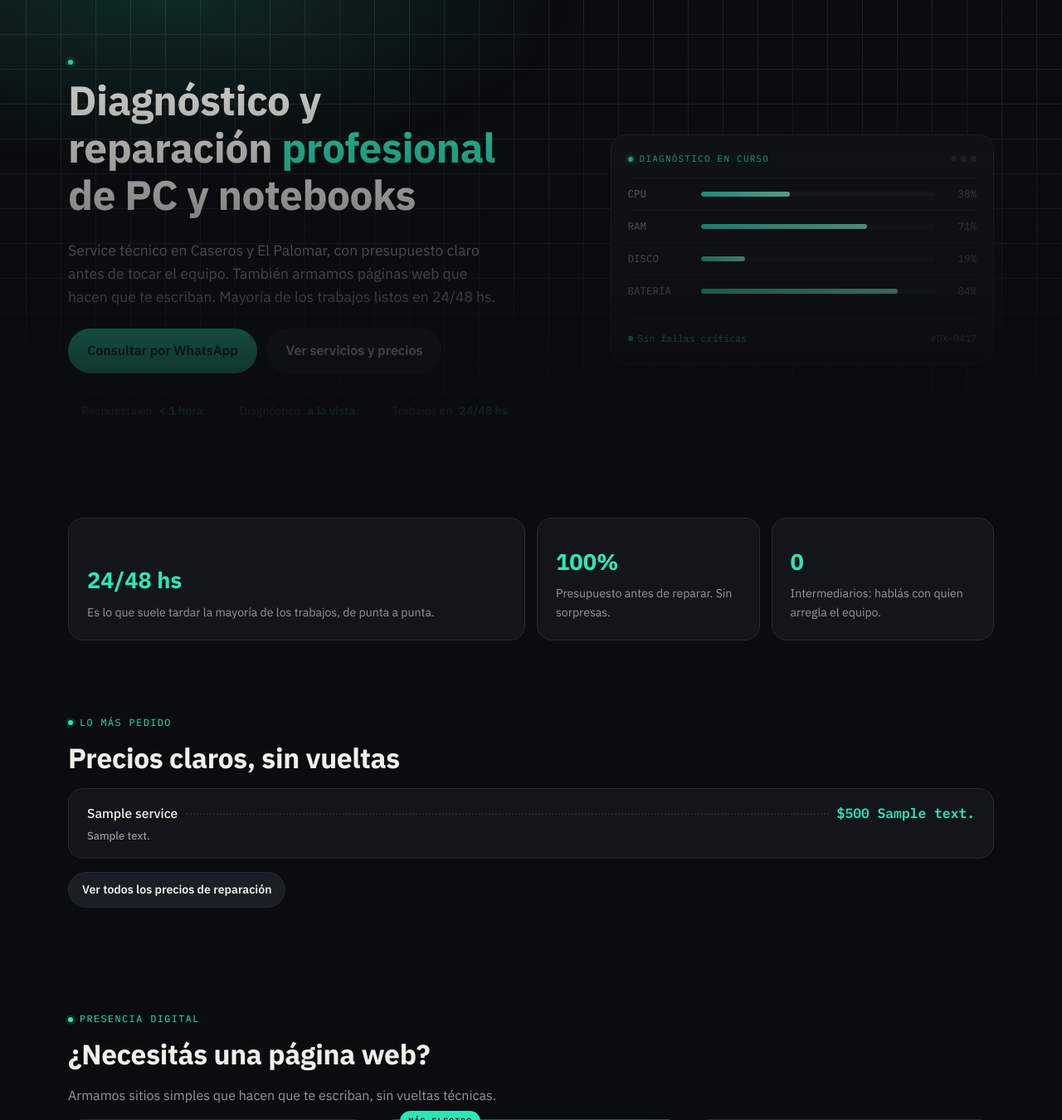
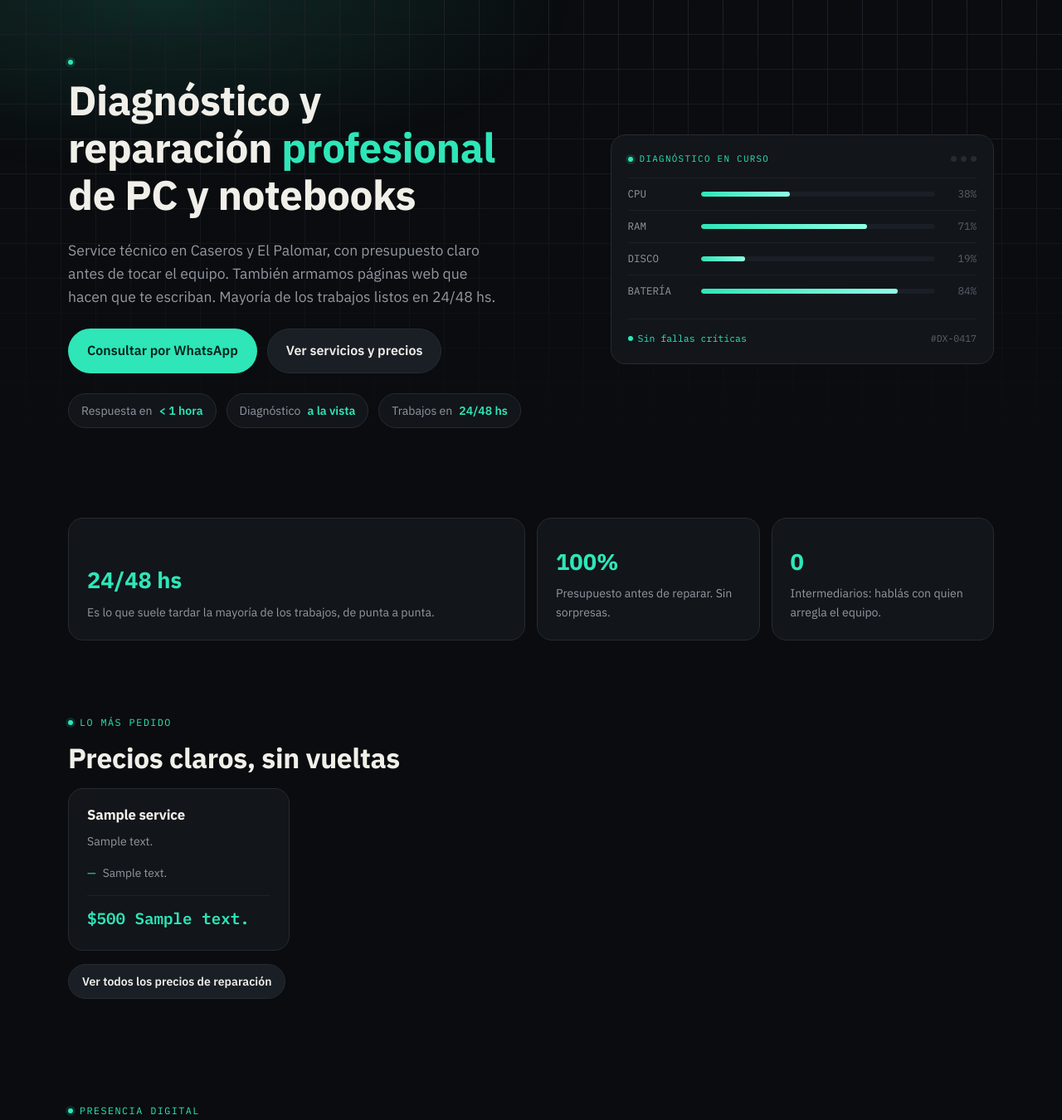
Before and after one commit to aifosinformatica/informatica, a PHP site: page / in a window 1280 px wide. Shown: the part 73-1423 px from the top of the page at 83% size. Run offline with PHP 8.4, Linux system fonts and the light colour scheme; tables that the repository leaves empty hold one stand-in row (values such as "Sample post"); data that the repository does not hold is empty; some libraries are stand-ins or nearby versions; some web fonts are replaced.

Commit message:
actualizacion de diseño

```diff
--- a/admin/service-form.php
+++ b/admin/service-form.php
@@ -123,7 +123,7 @@ admin_page_start($service ? 'Editar servicio' : 'Nuevo servicio', 'services');
         <input type="text" name="short_description" value="<?= e($service['short_description'] ?? '') ?>">
     </label>
 
-    <label>Descripción completa (opcional, no se usa en el listado corto)
+    <label>Descripción completa (opcional). Para varios ítems separá con "|" — ej: "Limpieza física|Cambio de pasta térmica|Test de estrés". Se muestra como lista en los paquetes de desarrollo web y, si el servicio está destacado, también en la home.
         <textarea name="full_description" rows="3"><?= e($service['full_description'] ?? '') ?></textarea>
     </label>
 
--- a/assets/css/style.css
+++ b/assets/css/style.css
@@ -177,16 +177,20 @@ p { margin: 0 0 1em; color: var(--text-muted); }
 .hero {
   position: relative; overflow: hidden;
   padding: 60px 0 52px;
+}
+/* Fondo decorativo (grilla + resplandor) en su propia capa, detrás del texto.
+   El degradado que lo desvanece hacia abajo vive acá, no en .hero: si estuviera
+   en .hero enmascararía también el contenido (título, botones, chips). */
+.hero::before {
+  content: ''; position: absolute; inset: 0; z-index: 0; pointer-events: none;
   background-image:
     linear-gradient(var(--border-soft) 1px, transparent 1px),
-    linear-gradient(90deg, var(--border-soft) 1px, transparent 1px);
-  background-size: 42px 42px;
-  background-position: center -1px;
+    linear-gradient(90deg, var(--border-soft) 1px, transparent 1px),
+    radial-gradient(60% 55% at 15% 0%, var(--accent-dim), transparent 65%);
+  background-size: 42px 42px, 42px 42px, 100% 100%;
+  background-position: center -1px, center -1px, 0 0;
+  background-repeat: repeat, repeat, no-repeat;
   mask-image: linear-gradient(to bottom, black, transparent 94%);
-}
-.hero::before {
-  content: ''; position: absolute; inset: 0; z-index: 0; pointer-events: none;
-  background: radial-gradient(60% 55% at 15% 0%, var(--accent-dim), transparent 65%);
 }
 .hero .container { position: relative; z-index: 1; }
 .hero__inner { display: grid; gap: 40px; }
@@ -201,8 +205,9 @@ p { margin: 0 0 1em; color: var(--text-muted); }
 }
 .hero__badge strong, .chip strong { color: var(--accent); font-weight: 600; }
 
-/* Panel de diagnóstico decorativo del hero */
+/* Panel de diagnóstico decorativo del hero — oculto en mobile: no aporta y suma scroll */
 .diag {
+  display: none;
   background: var(--surface); border: 1px solid var(--border); border-radius: var(--radius);
   padding: 20px; position: relative; overflow: hidden;
 }
@@ -227,6 +232,7 @@ p { margin: 0 0 1em; color: var(--text-muted); }
 .diag__foot .tag .dot { width: 6px; height: 6px; border-radius: 50%; background: var(--accent); }
 .diag__foot .ref { font-family: var(--font-mono); font-size: .72rem; color: var(--text-dim); }
 @media (prefers-reduced-motion: reduce) { .diag__scan { display: none; } }
+@media (min-width: 980px) { .diag { display: block; } }
 
 /* Encabezado corto de página interna (sin panel de diagnóstico) */
 .page-intro { max-width: 720px; }
@@ -263,33 +269,9 @@ p { margin: 0 0 1em; color: var(--text-muted); }
 .bento__item span { font-size: .88rem; color: var(--text-muted); }
 
 /* ==========================================================================
-   Tablas de precios
+   Listados de precios (categorías completas, ej. reparacion-pc, adicionales)
    ========================================================================== */
-.price-table-wrap { overflow-x: auto; border: 1px solid var(--border); border-radius: var(--radius); }
-table.price-table { width: 100%; border-collapse: collapse; min-width: 480px; }
-.price-table th, .price-table td {
-  padding: 14px 18px; text-align: left; border-bottom: 1px solid var(--border-soft);
-  font-size: .95rem;
-}
-.price-table th {
-  color: var(--text-dim); font-weight: 600; font-size: .72rem; text-transform: uppercase;
-  letter-spacing: .08em; font-family: var(--font-mono); background: var(--surface-2);
-}
-.price-table tr:last-child td { border-bottom: none; }
-.price-table tbody tr:hover { background: var(--surface-2); }
-.price-table td.price {
-  color: var(--accent); font-weight: 600; white-space: nowrap;
-  font-family: var(--font-mono); font-variant-numeric: tabular-nums; text-align: right;
-}
-.price-table td.detail, .price-table .detail { color: var(--text-muted); }
-
 .category-block { margin: 30px 0; }
-.category-block h2 {
-  display: flex; align-items: center; gap: 10px; font-size: 1.15rem;
-  background: var(--surface-2); border: 1px solid var(--border); border-bottom: none;
-  border-radius: var(--radius) var(--radius) 0 0; padding: 14px 20px; margin: 0;
-}
-.category-block .price-table-wrap { border-radius: 0 0 var(--radius) var(--radius); border-top: none; }
 
 /* Bloque de precios estilo "comprobante", para listados cortos destacados */
 .receipt { background: var(--surface); border: 1px solid var(--border); border-radius: var(--radius); overflow: hidden; }
@@ -297,12 +279,36 @@ table.price-table { width: 100%; border-collapse: collapse; min-width: 480px; }
 .receipt__cat h3 { font-family: var(--font); font-size: 1rem; font-weight: 700; color: var(--text); margin: 0; }
 .receipt__row { display: flex; align-items: baseline; gap: 10px; padding: 16px 22px; border-bottom: 1px solid var(--border-soft); }
 .receipt__row:last-child { border-bottom: none; }
-.receipt__name { font-size: .98rem; color: var(--text); font-weight: 500; flex: none; }
+.receipt__name { font-size: .98rem; color: var(--text); font-weight: 500; flex: 0 1 auto; min-width: 0; }
 .receipt__leader { flex: 1; border-bottom: 2px dotted var(--border); transform: translateY(-4px); min-width: 16px; }
 .receipt__price { font-family: var(--font-mono); font-weight: 600; color: var(--accent); font-size: 1.02rem; font-variant-numeric: tabular-nums; flex: none; white-space: nowrap; }
 .receipt__detail { display: block; font-size: .82rem; color: var(--text-muted); margin-top: 4px; }
 .receipt__note { padding: 16px 22px; font-size: .88rem; color: var(--text-muted); border-top: 1px solid var(--border); background: var(--surface-2); }
 .receipt__note strong { color: var(--text); }
+
+/* Cards de precios destacados (home): grilla que nunca fuerza scroll horizontal,
+   una columna en mobile y hasta 4 en desktop. */
+.price-cards { display: grid; gap: 16px; grid-template-columns: 1fr; }
+@media (min-width: 620px) { .price-cards { grid-template-columns: repeat(2, 1fr); } }
+@media (min-width: 1020px) { .price-cards { grid-template-columns: repeat(4, 1fr); } }
+.price-card {
+  background: var(--surface); border: 1px solid var(--border); border-radius: var(--radius);
+  padding: 22px; display: flex; flex-direction: column; gap: 10px;
+}
+.price-card__name { font-family: var(--font-display); font-size: 1.05rem; margin: 0; color: var(--text); }
+.price-card__desc { margin: 0; font-size: .88rem; color: var(--text-muted); }
+.price-card__features { margin: 0; padding-left: 0; list-style: none; flex: 1; }
+.price-card__features li {
+  display: flex; gap: 8px; font-size: .86rem; color: var(--text-muted);
+  padding: 6px 0; border-top: 1px solid var(--border-soft);
+}
+.price-card__features li:first-child { border-top: none; }
+.price-card__features li::before { content: '—'; color: var(--accent); flex: none; }
+.price-card__price {
+  font-family: var(--font-mono); font-weight: 600; color: var(--accent); font-size: 1.2rem;
+  padding-top: 12px; margin-top: auto; border-top: 1px solid var(--border-soft);
+  font-variant-numeric: tabular-nums;
+}
 
 /* ==========================================================================
    Paquetes (desarrollo web)
--- a/index.php
+++ b/index.php
@@ -79,15 +79,21 @@ json_ld_local_business();
     <div class="container">
         <span class="eyebrow"><span class="dot"></span>Lo más pedido</span>
         <h2>Precios claros, sin vueltas</h2>
-        <div class="receipt reveal">
+        <div class="price-cards">
             <?php foreach ($destacados as $servicio): ?>
-                <div class="receipt__row">
-                    <span class="receipt__name">
-                        <?= e($servicio['name']) ?>
-                        <?php if ($servicio['short_description']): ?><span class="receipt__detail"><?= e($servicio['short_description']) ?></span><?php endif; ?>
-                    </span>
-                    <span class="receipt__leader"></span>
-                    <span class="receipt__price"><?= e(service_price_label($servicio)) ?></span>
+                <div class="price-card reveal">
+                    <h3 class="price-card__name"><?= e($servicio['name']) ?></h3>
+                    <?php if ($servicio['short_description']): ?>
+                        <p class="price-card__desc"><?= e($servicio['short_description']) ?></p>
+                    <?php endif; ?>
+                    <?php if ($servicio['full_description']): ?>
+                        <ul class="price-card__features">
+                            <?php foreach (explode('|', $servicio['full_description']) as $item): ?>
+                                <?php if (trim($item) !== ''): ?><li><?= e(trim($item)) ?></li><?php endif; ?>
+                            <?php endforeach; ?>
+                        </ul>
+                    <?php endif; ?>
+                    <span class="price-card__price"><?= e(service_price_label($servicio)) ?></span>
                 </div>
             <?php endforeach; ?>
         </div>
```
Also changed, not shown: desarrollo-web.php (+11 -12 lines), reparacion-pc.php (+12 -20 lines).
